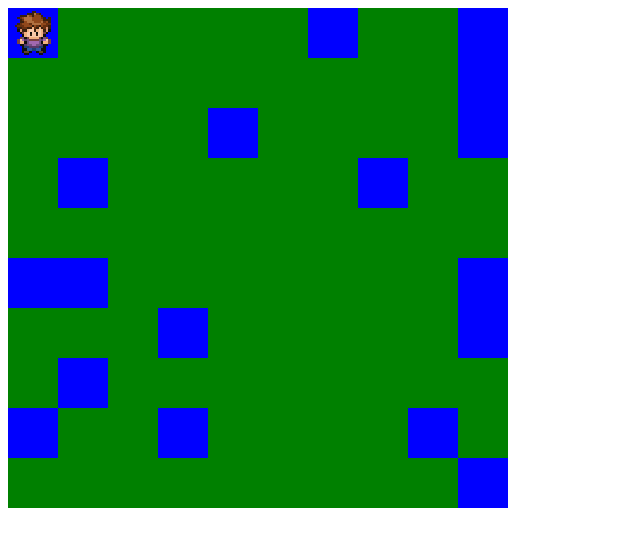
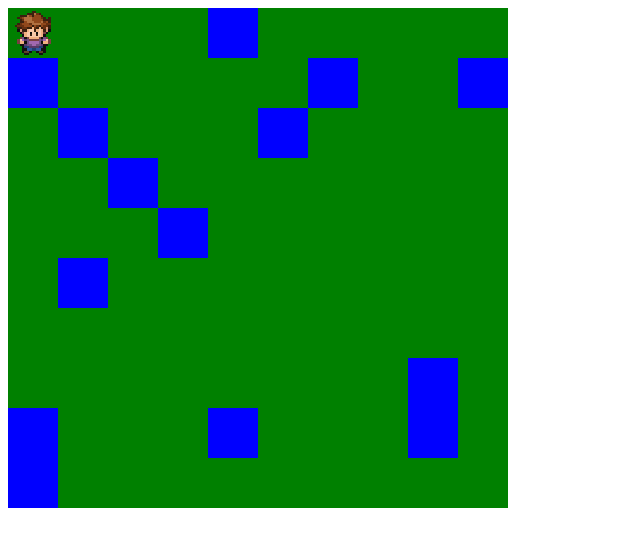
Before and after one commit to jmccormack30/angular-game-app, an Angular app: page / in a window 1280 px wide. Shown: the top 546 px of the page, without its empty margins (0-640 px from the left). Built offline with nearby package versions, Linux system fonts and the light colour scheme.

Commit message:
Switched from DOM to Canvas for drawing images, also slightly adjusted art for down walk animation to adjust the right eye

```diff
--- a/src/app/animations/player-walk-animation.ts
+++ b/src/app/animations/player-walk-animation.ts
@@ -27,33 +27,30 @@ export class PlayerWalkAnimation {
     this.actionImageMapDown.set(Action.WALK2, "assets/player_down_walk_2.png");
   }
 
-  getImage() {
-    const defaultAction: string = 'Default Action';
-    const action: string = this.actionFrameMap.get(this.frameIndex) ?? defaultAction;
-    this.frameIndex++;
-    if (this.frameIndex >= this.totalFrames) this.frameIndex = 0;
-    return action;
-    // let image = "assets/player_down.png";
+  getImage(direction: string | undefined) {
+    const defaultAction: Action = Action.WALK1;
+    const action: Action = this.actionFrameMap.get(this.frameIndex) ?? defaultAction;
+    let image = "assets/player_down.png";
 
-    // if (action !== undefined) {
-    //   if (direction === "up") {
-    //     // TODO
-    //   }
-    //   else if (direction === "down") {
-    //     image = this.actionImageMapDown.get(action) as string;
-    //   }
-    //   else if (direction === "left") {
-    //     // TODO
-    //   }
-    //   else if (direction === "right") {
-    //     // TODO
-    //   }
+    if (action !== undefined) {
+      if (direction === "up") {
+        // TODO
+      }
+      else if (direction === "down") {
+        image = this.actionImageMapDown.get(action) as Action;
+      }
+      else if (direction === "left") {
+        // TODO
+      }
+      else if (direction === "right") {
+        // TODO
+      }
 
-    //   this.frameIndex++;
-    //   if (this.frameIndex >= this.totalFrames) this.frameIndex = 0;
-    //   return image;
-    // }
+      this.frameIndex++;
+      if (this.frameIndex >= this.totalFrames) this.frameIndex = 0;
+      return image;
+    }
 
-    // throw new Error("Invalid action / frame during animation");
+    throw new Error("Invalid action / frame during animation");
   }
 }
--- a/src/app/entities/player.ts
+++ b/src/app/entities/player.ts
@@ -10,8 +10,9 @@ export class Player {
     speed: number;
     direction: string | undefined;
 
-    image: string | undefined;
+    image: HTMLImageElement | undefined;
     playerImages: { [key: string]: string } = {};
+    private imageCache: { [key: string]: HTMLImageElement } = {};
 
     animation : PlayerWalkAnimation | undefined;
 
@@ -28,32 +29,56 @@ export class Player {
       this.preloadImages();
     }
 
-    preloadImages() {
-        const imageUrls = {
-            'right': 'assets/player_right.png',
-            'left': 'assets/player_left.png',
-            'up': 'assets/player_up.png',
-            'down': 'assets/player_down.png',
-            'down_walk_1': 'assets/player_down_walk_1.png',
-            'down_walk_2': 'assets/player_down_walk_2.png'
+    preloadImages(): Promise<void[]> {
+      const imageSources = [
+        'assets/player_right.png',
+        'assets/player_left.png',
+        'assets/player_up.png',
+        'assets/player_down.png',
+        'assets/player_down_walk_1.png',
+        'assets/player_down_walk_2.png'
+      ]
+
+      const promises = imageSources.map(src => this.loadImage(src));
+      return Promise.all(promises);
+    }
+
+    private loadImage(src: string): Promise<void> {
+      return new Promise((resolve, reject) => {
+        const img = new Image();
+        img.onload = () => {
+          this.imageCache[src] = img;
+          resolve();
         };
+        img.onerror = reject;
+        img.src = src;
+      });
+    }
 
-        // Preload images
-        for (const [key, url] of Object.entries(imageUrls)) {
-            const img = new Image();
-            img.src = url;
-            this.playerImages[key] = url;
-        }
+    // preloadImages() {
+    //     const imageUrls = {
+    //         'right': 'assets/player_right.png',
+    //         'left': 'assets/player_left.png',
+    //         'up': 'assets/player_up.png',
+    //         'down': 'assets/player_down.png',
+    //         'down_walk_1': 'assets/player_down_walk_1.png',
+    //         'down_walk_2': 'assets/player_down_walk_2.png'
+    //     };
 
-        // Set initial image
-        this.image = this.playerImages['facingRight'];
-    }
+    //     for (const [key, url] of Object.entries(imageUrls)) {
+    //         const img = new Image();
+    //         img.src = url;
+    //         this.playerImages[key] = url;
+    //     }
+
+    //     this.image = this.playerImages['facingRight'];
+    // }
 
     update(keyState: {[key: string]: boolean }) {
         const isMoving: boolean = !this.isAtPosition();
 
         if (isMoving) {
-            this.updatePlayerPosition(this.direction);
+            //this.updatePlayerPosition(this.direction);
         }
         else {
             // get the current directional input of the player
@@ -72,11 +97,12 @@ export class Player {
         }
     }
 
-    draw() {
+    draw(ctx: CanvasRenderingContext2D) {
+        console.log("Draw!");
         if (this.animation !== undefined) {
             if (!this.isAtPosition()) {
-                const imageAction = this.animation.getImage();
-                this.updateImage(this.playerImages[imageAction]);
+                const src = this.animation.getImage(this.direction);
+                this.image = this.getImage(src);
             }
             else {
                 this.animation = undefined;
@@ -84,8 +110,8 @@ export class Player {
         }
         else {
             //const imageAction = this.getDefaultImage(this.direction);
-            const imageAction = this.direction ?? "";
-            this.updateImage(this.playerImages[imageAction]);
+            const src = this.getDefaultImageSrc(this.direction);
+            this.image = this.getImage(src);
 
             const isMoving: boolean = !this.isAtPosition();
             if (isMoving) {
@@ -93,9 +119,11 @@ export class Player {
                 console.log("Draw, image: " + this.image);
             }
         }
-        setTimeout(() => {
-            this.cdr.markForCheck(); // Marks the component for check
-        }, 0);
+
+        if (this.image) {
+            console.log("Image drawing!");
+            ctx.drawImage(this.image, this.xPos, this.yPos);
+        }
     }
 
     isAtPosition() {
@@ -108,7 +136,7 @@ export class Player {
         }
     }
 
-    getDefaultImage(direction: string | undefined) {
+    getDefaultImageSrc(direction: string | undefined) {
         if (direction === "up") {
             return "assets/player_up.png";
         }
@@ -194,8 +222,12 @@ export class Player {
         }
     }
 
-    updateImage(url: string) {
-        const uniqueUrl = `${url}?timestamp=${new Date().getTime()}`;
-        this.image = uniqueUrl;
+    getImage(src: string): HTMLImageElement | undefined {
+        return this.imageCache[src];
     }
+
+    // updateImage(url: string) {
+    //     const uniqueUrl = `${url}?timestamp=${new Date().getTime()}`;
+    //     this.image = uniqueUrl;
+    // }
 }
--- a/src/app/game/game.component.html
+++ b/src/app/game/game.component.html
@@ -1,9 +1,7 @@
-<div class="board">
-    <!-- Loop through each row -->
+<!-- <div class="board">
     <div
       class="row"
       *ngFor="let row of tileMap; let rowIndex = index">
-      <!-- Loop through each tile in the current row -->
       <div
         class="tile"
         *ngFor="let tile of row; let colIndex = index"
@@ -15,11 +13,11 @@
         [style.left.px]="colIndex * getTileSize()">
       </div>
     </div>
-    <!-- Player element -->
     <div
       class="player"
       [style.top.px]="player?.yPos"
       [style.left.px]="player?.xPos">
       <img [src]="player?.image" alt="Player" class="player-image" />
     </div>
-  </div>
+  </div> -->
+<canvas #gameCanvas width="500" height="500"></canvas>
--- a/src/app/game/game.component.ts
+++ b/src/app/game/game.component.ts
@@ -1,4 +1,4 @@
-import { ChangeDetectorRef, Component, HostListener, OnDestroy, OnInit } from '@angular/core';
+import { AfterViewInit, ChangeDetectorRef, Component, ElementRef, HostListener, OnDestroy, ViewChild } from '@angular/core';
 import { Tile } from '../tile';
 import { Player } from '../entities/player';
 
@@ -7,11 +7,18 @@ import { Player } from '../entities/player';
   templateUrl: './game.component.html',
   styleUrl: './game.component.css'
 })
-export class GameComponent implements OnInit, OnDestroy {
+export class GameComponent implements AfterViewInit, OnDestroy {
+  @ViewChild('gameCanvas') gameCanvas!: ElementRef<HTMLCanvasElement>;
+  private ctx!: CanvasRenderingContext2D;
+
   static rows: number = 10;
   static cols: number = 10;
   static tileSize: number = 50;
   tileMap: Tile[][] = [];
+
+  private tileSize: number = GameComponent.tileSize;
+  private width: number = GameComponent.tileSize * GameComponent.cols;
+  private height: number = GameComponent.tileSize * GameComponent.rows;
 
   private fps: number = 60;
   private frameInterval: number = 1000 / this.fps; // Interval in milliseconds
@@ -27,10 +34,19 @@ export class GameComponent implements OnInit, OnDestroy {
 
   }
 
-  ngOnInit(): void {
+  ngAfterViewInit(): void {
+    console.log("ngOnInit!");
+    const canvas = this.gameCanvas.nativeElement;
+    console.log("1");
+    this.ctx = canvas.getContext('2d')!;
+    console.log("2");
+
     this.initializeTileMap();
+    console.log("3");
     this.player = new Player(0, 0, 0, 0, 1.75, "down", this.cdr);
+    console.log("4");
     this.startGameLoop();
+    console.log("end");
   }
 
   ngOnDestroy(): void {
@@ -38,6 +54,7 @@ export class GameComponent implements OnInit, OnDestroy {
   }
 
   startGameLoop() {
+    console.log("startGameLoop!");
     this.isRunning = true;
     this.lastUpdateTime = performance.now(); // Track the time of the last frame
     this.gameLoop(); // Start the game loop
@@ -62,6 +79,7 @@ export class GameComponent implements OnInit, OnDestroy {
   }
 
   gameLoop() {
+    console.log("gameLoop()!");
     if (!this.isRunning) return;
 
     const currentTime = performance.now();
@@ -76,9 +94,28 @@ export class GameComponent implements OnInit, OnDestroy {
   }
 
   update() {
+    this.ctx.clearRect(0, 0, this.width, this.height);
+
+    for (let r = 0; r < this.tileMap.length; r++) {
+      const row = this.tileMap[r];
+      for (let c = 0; c < row.length; c++) {
+        const tile = row[c];
+        if (tile.type === 'land') {
+          this.ctx.fillStyle = 'green';
+        }
+        else if (tile.type === 'water') {
+          this.ctx.fillStyle = 'blue';
+        }
+        else {
+          this.ctx.fillStyle = 'black';
+        }
+        this.ctx.fillRect(r * this.tileSize, c * this.tileSize, this.tileSize, this.tileSize);
+      }
+    }
     if (this.player !== undefined) {
+      console.log("Update and draw player!");
       this.player.update(this.keyState);
-      this.player.draw();
+      this.player.draw(this.ctx);
     }
   }
 
```
Also changed, not shown: src/assets/player_down_walk_2.png.
